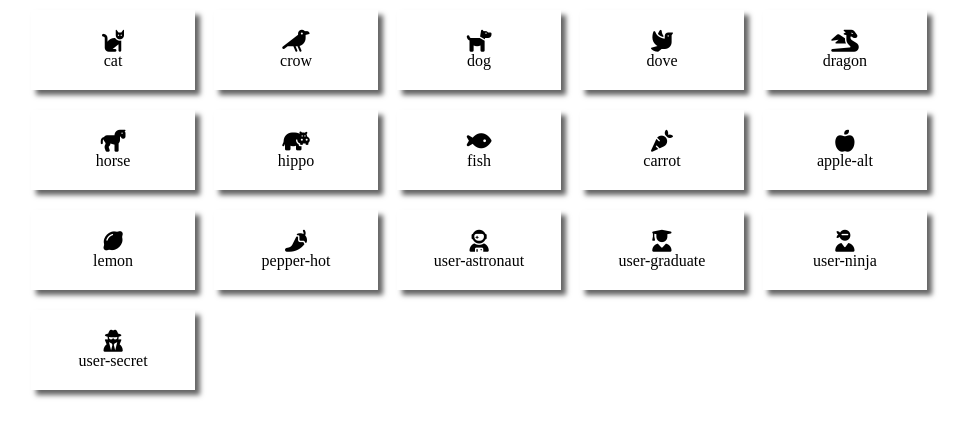
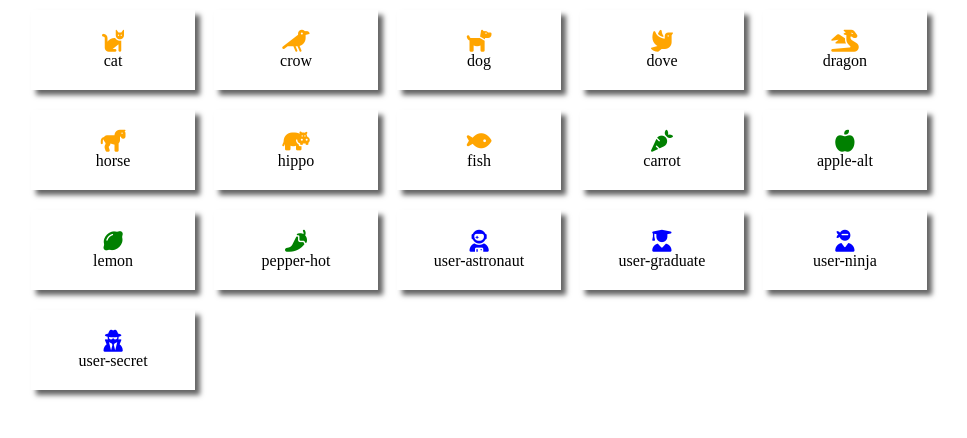
Before and after one commit to Alex12012000/js-es6-icons, a plain HTML site: page index.html in a window 1280 px wide. Shown: the whole page, without its empty margins (161-1128 px from the left). Drawn offline with Linux system fonts and the light colour scheme.

Commit message:
Milestone 2

```diff
--- a/css/style.css
+++ b/css/style.css
@@ -28,7 +28,21 @@
 
 }
 
+/* Icons */
+
 i {
     font-size: 22px;
     display: inline-block;
 }
+
+#orange {
+    color: orange;
+}
+
+#green {
+    color: green;
+}
+
+#blue {
+    color: blue;
+}
--- a/js/data.js
+++ b/js/data.js
@@ -113,7 +113,7 @@ const icons = [
 	}
 ];
 
-
+// Variabile che richiama il container all'interno el dom
 const boxContainer = document.querySelector('.container');
 drawElementDom(icons);
 
@@ -121,16 +121,20 @@ drawElementDom(icons);
 // FUNCTION
 // ------------
 
+
+// Funzione che appende ogni elemento all'interno dell'array indicato come argomento nella funzione
 function drawElementDom (iconsArray) {
 
-	icons.forEach((element) => {
-		const {name, prefix, type, family, color} = element;
-		const iconsTemplate =
-		` <div class="box">
-			<i class="${family} + ${prefix}${name}"></i>
+	// per ogni elemento all'interno dell'array appendo un template nel dom
+	iconsArray.forEach((element) => {
+		const {name, prefix, type, family, color} = element; //Destrutturazione dell'array
+		// Template
+		const iconsTemplate = `
+		<div class="box">
+			<i class="${family} + ${prefix}${name}" id="${color}"></i>
 			<div class="name">${name}</div>
 		</div>`;
-
+		// Appendo il template nel boxContainer
 		boxContainer.innerHTML += iconsTemplate;
 	})
 }
```
